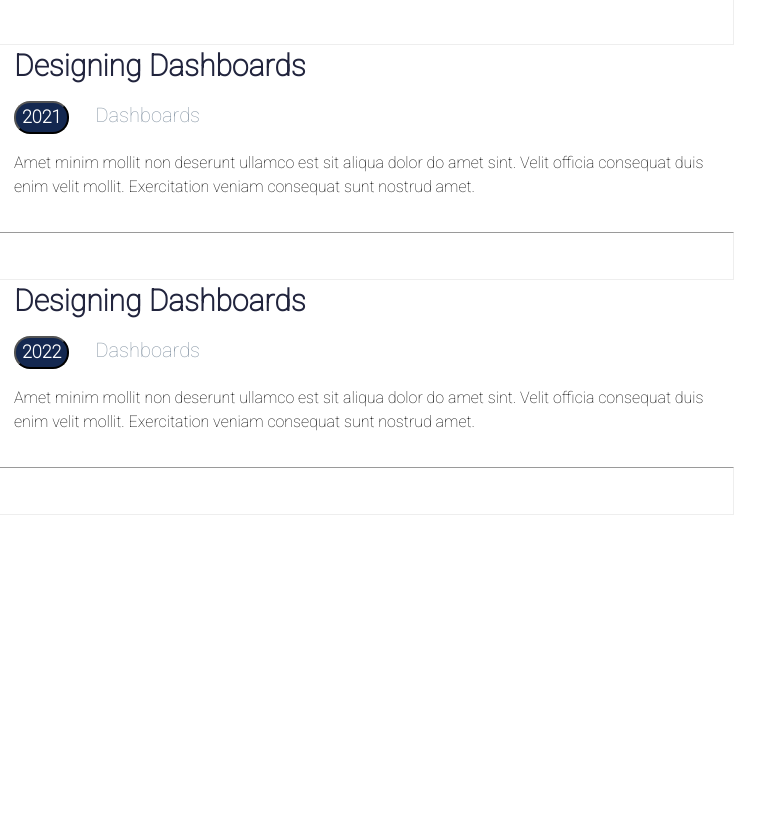
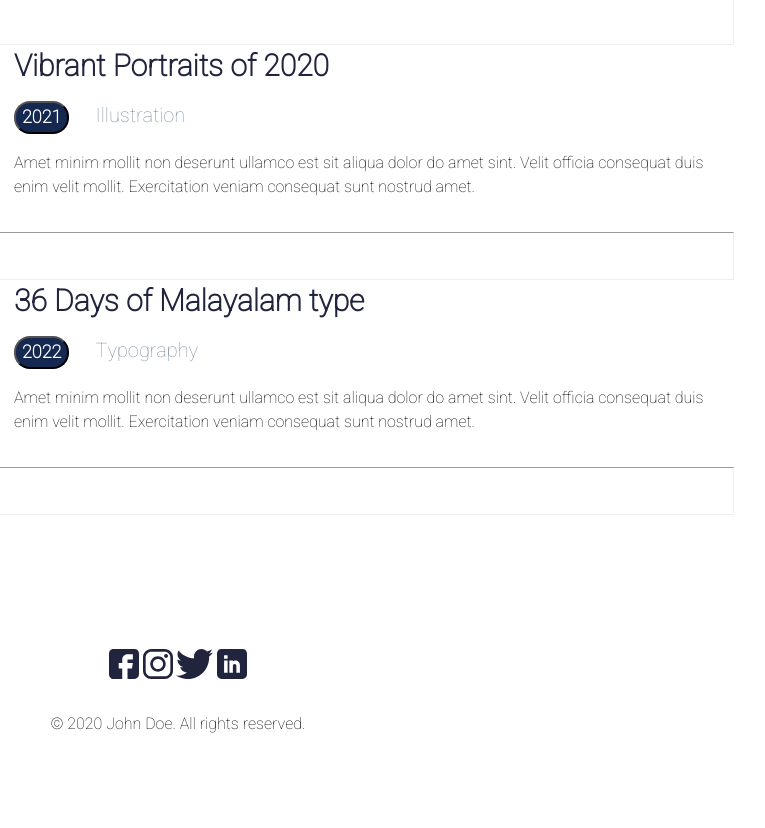
Before and after one commit to saidulislam-official/personal-portfolio, a plain HTML site: page index.html in a window 1280 px wide. Shown: the part 1278-2106 px from the top of the page, 398-1163 px from the left. Before the commit the page ends 1793 px from the top, so only its background shows below. Drawn offline with Linux system fonts and the light colour scheme.

Commit message:
added footer

```diff
--- a/index.html
+++ b/index.html
@@ -101,10 +101,10 @@
               </div>
 
               <div class="featureTextArea">
-                <h1 class="featureTitle">Designing Dashboards</h1>
+                <h1 class="featureTitle"> Vibrant Portraits of 2020</h1>
                 <div class="featuredashboard">
                   <button>2021</button>
-                  <p class="fDash">Dashboards</p>
+                  <p class="fDash">Illustration</p>
                 </div>
                 <p class="featureText">Amet minim mollit non deserunt ullamco est sit aliqua dolor do amet sint. Velit officia consequat duis enim velit mollit. Exercitation veniam consequat sunt nostrud amet.</p>
               </div>
@@ -116,10 +116,10 @@
               </div>
 
               <div class="featureTextArea">
-                <h1 class="featureTitle">Designing Dashboards</h1>
+                <h1 class="featureTitle">36 Days of Malayalam type </h1>
                 <div class="featuredashboard">
                   <button>2022</button>
-                  <p class="fDash">Dashboards</p>
+                  <p class="fDash">Typography</p>
                 </div>
                 <p class="featureText">Amet minim mollit non deserunt ullamco est sit aliqua dolor do amet sint. Velit officia consequat duis enim velit mollit. Exercitation veniam consequat sunt nostrud amet.</p>
               </div>
@@ -128,7 +128,17 @@
       </section>
     </main>
     <footer>
-
+      <section class="footerBody">
+        <div class="iconsSection">
+            <a href=""><img src="assets/icons/fb.svg" alt=""></a>
+            <a href=""><img src="assets/icons/insta.svg" alt=""></a>
+            <a href=""><img src="assets/icons/Group.svg" alt=""></a>
+            <a href=""><img src="assets/icons/Linkedin.svg" alt=""></a>
+        </div>
+        <div class="copyWright">
+          <p>© 2020 John Doe. All rights reserved.</p>
+        </div>
+      </section>
     </footer>
   </body>
 </html>
--- a/styles/portfolio.css
+++ b/styles/portfolio.css
@@ -178,7 +178,7 @@ nav li a {
   border-radius: 16px;
   background-color: #142850;
   color: #fff;
-  font-size: 18PX;
+  font-size: 18px;
   font-style: normal;
   font-weight: 900;
 }
@@ -191,7 +191,17 @@ nav li a {
   font-weight: 400;
   line-height: normal;
 }
-.lineStraight{
+.lineStraight {
   padding-top: 15px;
   padding-bottom: 31px;
 }
+/* footer  */
+.footerBody {
+  width: 1152px;
+  height: 182px;
+  text-align: center;
+}
+.iconsSection {
+  margin-top: 134px;
+  margin-bottom: 26px;
+}
```
